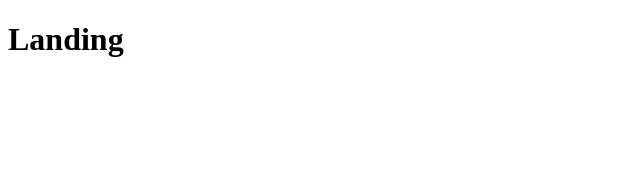
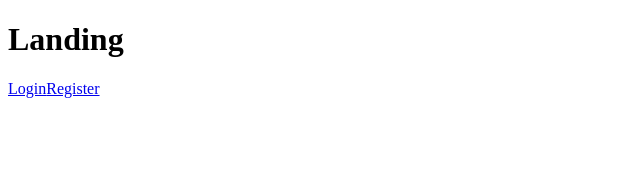
Before and after one commit to vladman-25/MyCircle, a React (Create React App) app in the folder frontend/: page / in a window 1280 px wide. Shown: the top 170 px of the page, without its empty margins (0-640 px from the left). Built offline with nearby package versions, Linux system fonts and the light colour scheme.

Commit message:
test links

```diff
--- a/frontend/src/components/Landing/Landing.jsx
+++ b/frontend/src/components/Landing/Landing.jsx
@@ -5,8 +5,8 @@
     return (
         <div>
             <h1>Landing</h1>
-            <NavLink to={"/login"}/>
-            <NavLink to={"/register"}/>
+            <NavLink to={"/login"}>Login</NavLink>
+            <NavLink to={"/register"}>Register</NavLink>
         </div>
     );
 }
```
